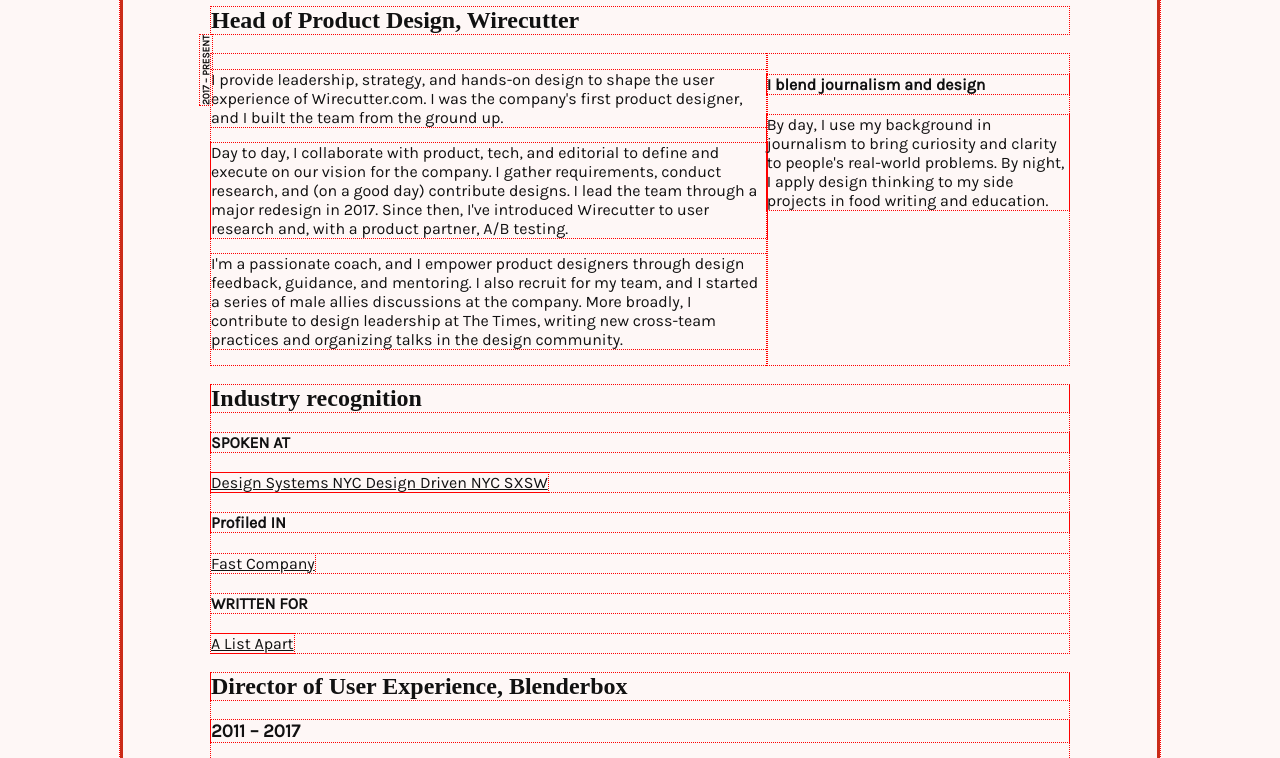
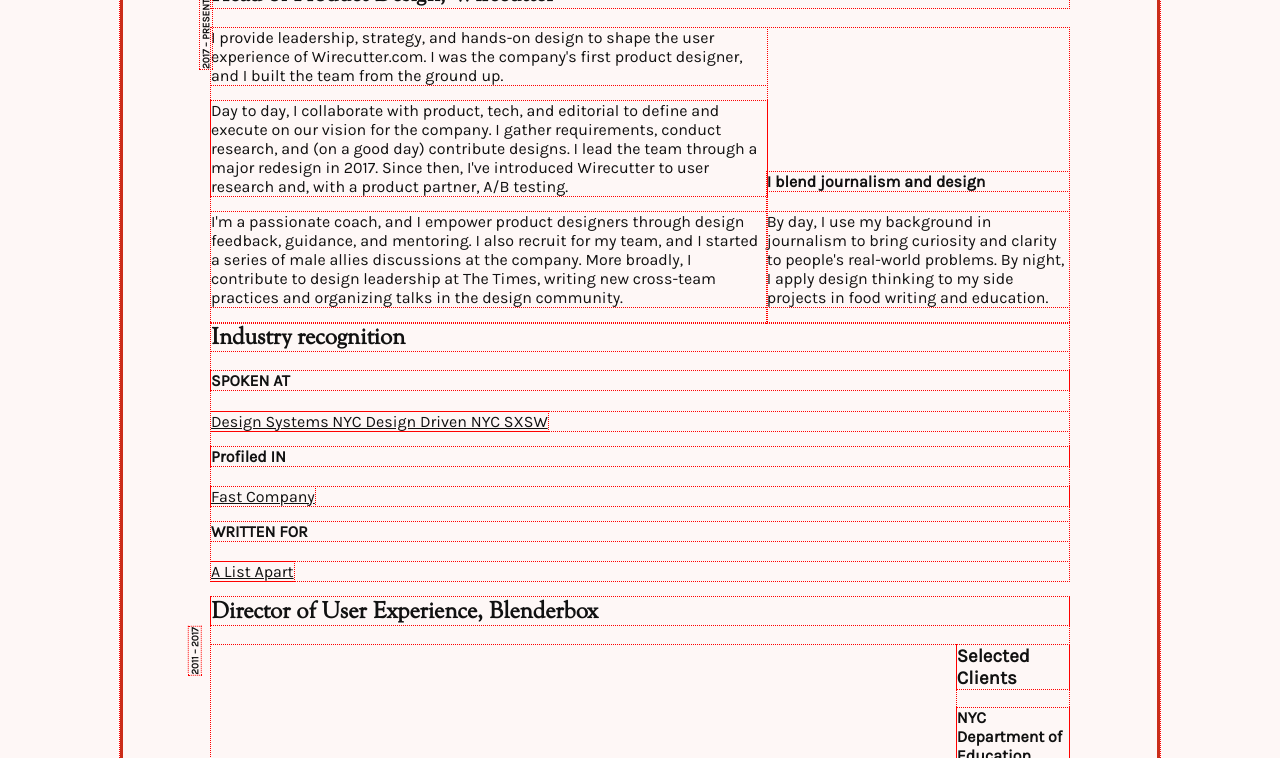
Before and after one commit to kayluhb/orr, a website: page index.html in a window 1280 px wide. Shown: the part 242-1000 px from the top of the page. Drawn offline with Linux system fonts and the light colour scheme.

Commit message:
Adding in the fonts

```diff
--- /dev/null
+++ b/fonts/stylesheet.css
@@ -0,0 +1,48 @@
+/*! Generated by Font Squirrel (https://www.fontsquirrel.com) on December 4, 2018 */
+
+
+
+@font-face {
+    font-family: 'goudy_old_styleitalic';
+    src: url('goudy_old_style_italic-webfont.woff2') format('woff2'),
+         url('goudy_old_style_italic-webfont.woff') format('woff');
+    font-weight: normal;
+    font-style: normal;
+
+}
+
+
+
+
+@font-face {
+    font-family: 'goudy_old_styleregular';
+    src: url('goudy_old_style_regular-webfont.woff2') format('woff2'),
+         url('goudy_old_style_regular-webfont.woff') format('woff');
+    font-weight: normal;
+    font-style: normal;
+
+}
+
+
+
+
+@font-face {
+    font-family: 'goudy_old_stylebold';
+    src: url('goudy_old_style_bold-webfont.woff2') format('woff2'),
+         url('goudy_old_style_bold-webfont.woff') format('woff');
+    font-weight: normal;
+    font-style: normal;
+
+}
+
+
+
+
+@font-face {
+    font-family: 'sangbleu_empiremedium';
+    src: url('sangbleuempire-medium-webfont.woff2') format('woff2'),
+         url('sangbleuempire-medium-webfont.woff') format('woff');
+    font-weight: normal;
+    font-style: normal;
+
+}
--- a/index.html
+++ b/index.html
@@ -6,6 +6,44 @@
     <title>Orr Shtuhl</title>
     <link href="https://fonts.googleapis.com/css?family=Karla" rel="stylesheet">
     <style>
+      /*! Generated by Font Squirrel (https://www.fontsquirrel.com) on December 4, 2018 */
+      @font-face {
+        font-display: auto;
+        font-family: 'goudy-italic';
+        src: url('/fonts/goudy-italic.woff2') format('woff2'),
+             url('/fonts/goudy-italic.woff') format('woff');
+        font-weight: normal;
+        font-style: normal;
+      }
+
+      @font-face {
+        font-display: auto;
+        font-family: 'goudy-regular';
+        src: url('/fonts/goudy-regular.woff2') format('woff2'),
+             url('/fonts/goudy-regular.woff') format('woff');
+        font-weight: normal;
+        font-style: normal;
+      }
+
+      @font-face {
+        font-display: auto;
+        font-family: 'goudy-bold';
+        src: url('/fonts/goudy-bold.woff2') format('woff2'),
+             url('/fonts/goudy-bold.woff') format('woff');
+        font-weight: normal;
+        font-style: normal;
+
+      }
+
+      @font-face {
+        font-display: auto;
+        font-family: 'sangbleu';
+        src: url('/fonts/sangbleu.woff2') format('woff2'),
+             url('/fonts/sangbleu.woff') format('woff');
+        font-weight: normal;
+        font-style: normal;
+      }
+
       *,
       *::before,
       *::after {
@@ -46,13 +84,18 @@
         text-decoration: none;
       }
 
+      p {
+        margin-top: 0;
+      }
+
       h1 {
         color: #CB2C18;
-        font-family: serif;
+        font-family: 'sangbleu', serif;
+        margin-top: 0;
       }
 
       h2 {
-        font-family: serif;
+        font-family: 'goudy-regular', serif;
       }
 
       h2,
@@ -61,6 +104,7 @@
       h5,
       h6 {
         color: #111;
+        margin-top: 0;
       }
 
       ::selection {
@@ -93,6 +137,7 @@
 
       .main-cols {
         display: flex;
+        align-items: flex-end;
         position: relative;
       }
 
@@ -153,8 +198,8 @@
         </section>
         <section>
           <h2>Director of User Experience, Blenderbox</h2>
-          <div>
-            <h3>2011 – 2017</h3>
+          <div class="main-cols">
+            <h3 class="date">2011 – 2017</h3>
             <div>
               <p>
                 I managed UX resources for a $3M pipeline, and hired and established a 4-person UX team. In my proudest accomplishment, I introduced product strategy and design as a new capability to the agency, which led to major engagements — when I left in 2017, accounted for more than 30% of annual revenue.
```
Also changed, not shown: fonts/goudy-bold.woff (added), fonts/goudy-bold.woff2 (added), fonts/goudy-italic.woff (added), fonts/goudy-italic.woff2 (added), fonts/goudy-regular.woff (added), fonts/goudy-regular.woff2 (added), fonts/sangbleu.woff (added), fonts/sangbleu.woff2 (added), 1 other file.
